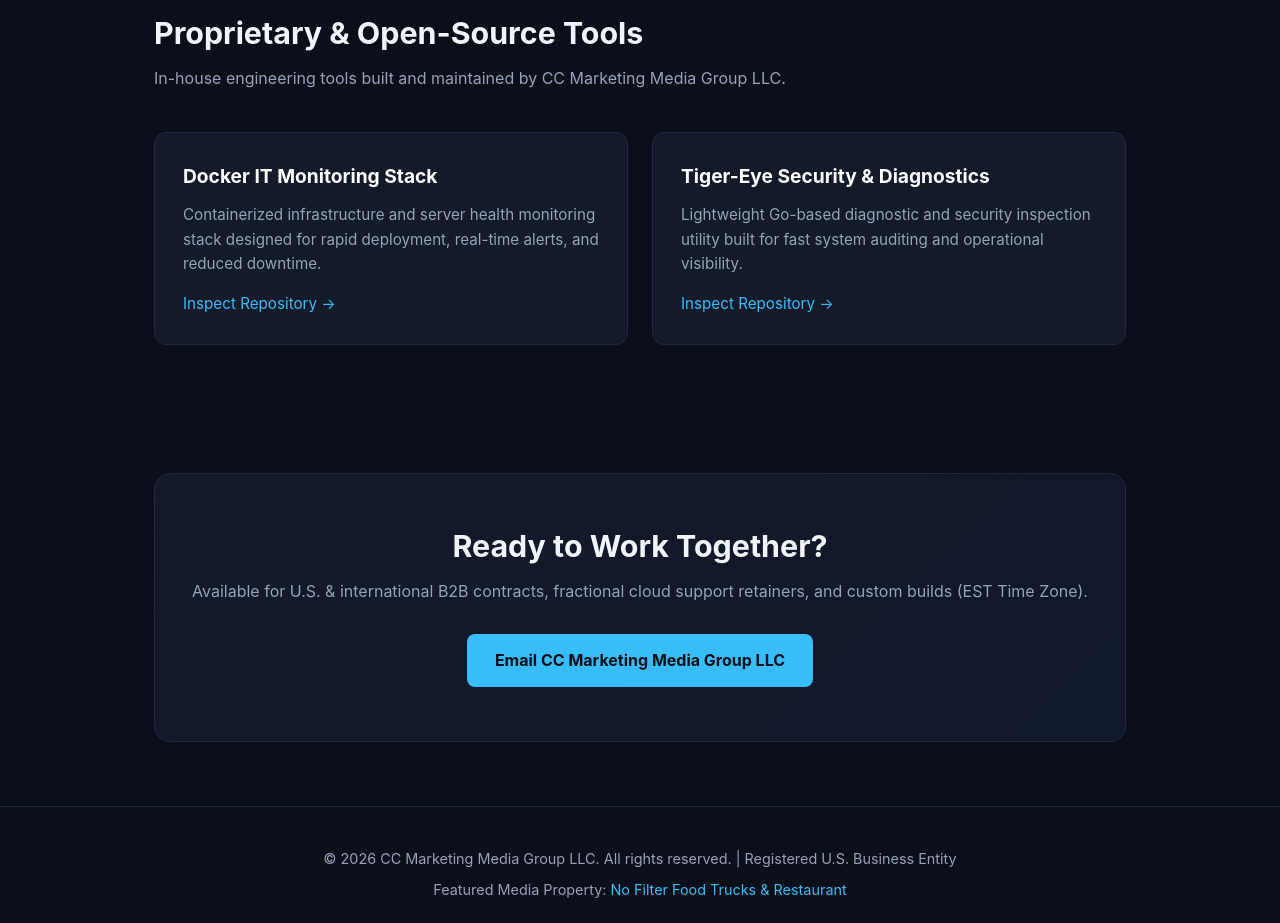
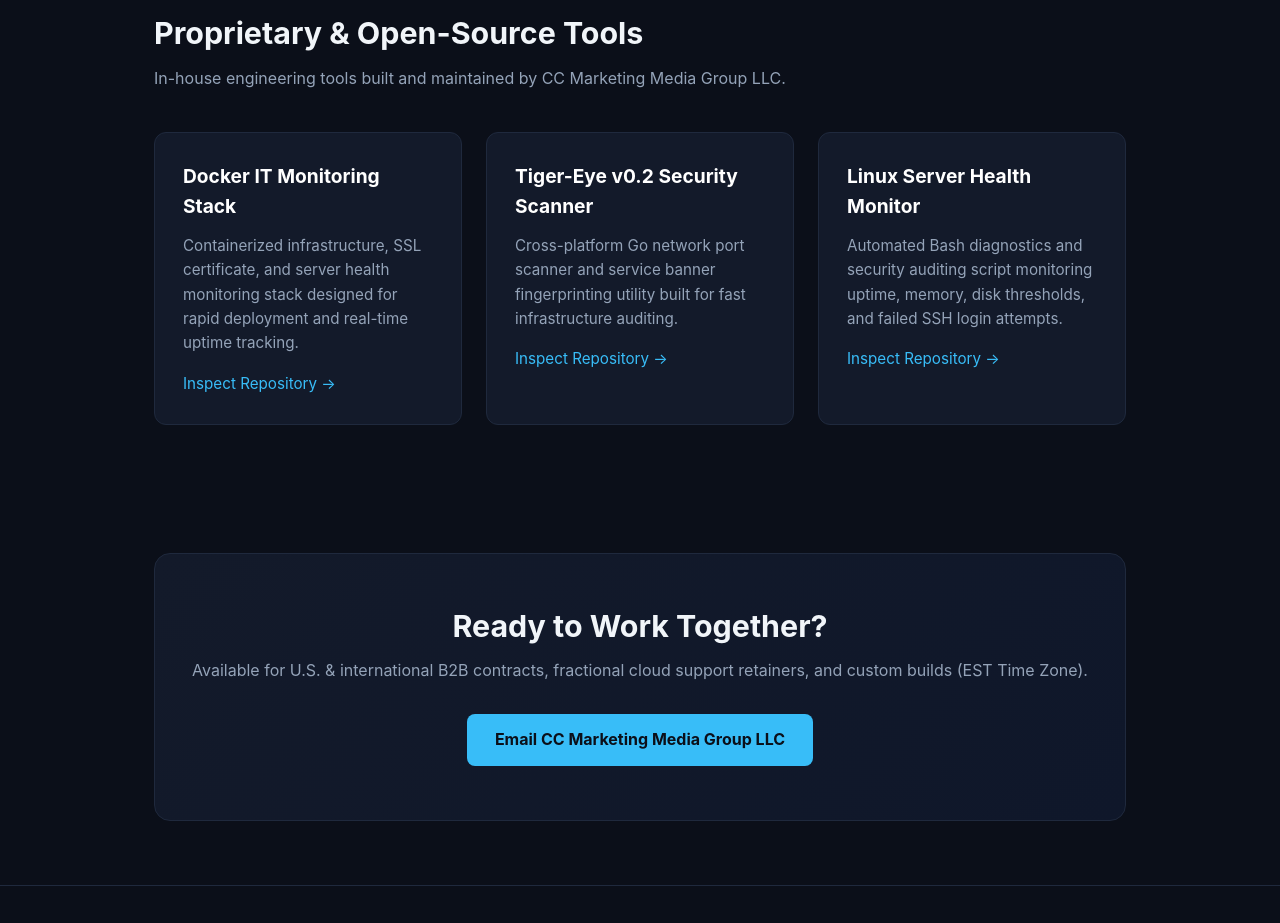
Before and after one commit to ccmarketingmediagroupllc/ccmarketingmediagroupllc.github.io, a plain HTML site: page index.html in a window 1280 px wide. Shown: the part 1480-2403 px from the top of the page. Drawn offline with Linux system fonts and the light colour scheme.

Commit message:
Revise tool descriptions and add new tools section
Updated descriptions for tools and added new tool details.

```diff
--- a/index.html
+++ b/index.html
@@ -180,22 +180,28 @@
     </div>
   </section>
 
-  <section id="tools">
+   <section id="tools">
     <h2>Proprietary & Open-Source Tools</h2>
     <p class="sub">In-house engineering tools built and maintained by CC Marketing Media Group LLC.</p>
     <div class="grid">
       <div class="card">
         <h3>Docker IT Monitoring Stack</h3>
-        <p>Containerized infrastructure and server health monitoring stack designed for rapid deployment, real-time alerts, and reduced downtime.</p>
+        <p>Containerized infrastructure, SSL certificate, and server health monitoring stack designed for rapid deployment and real-time uptime tracking.</p>
         <p style="margin-top:1rem;"><a href="https://github.com" target="_blank">Inspect Repository →</a></p>
       </div>
       <div class="card">
-        <h3>Tiger-Eye Security & Diagnostics</h3>
-        <p>Lightweight Go-based diagnostic and security inspection utility built for fast system auditing and operational visibility.</p>
+        <h3>Tiger-Eye v0.2 Security Scanner</h3>
+        <p>Cross-platform Go network port scanner and service banner fingerprinting utility built for fast infrastructure auditing.</p>
+        <p style="margin-top:1rem;"><a href="https://github.com" target="_blank">Inspect Repository →</a></p>
+      </div>
+      <div class="card">
+        <h3>Linux Server Health Monitor</h3>
+        <p>Automated Bash diagnostics and security auditing script monitoring uptime, memory, disk thresholds, and failed SSH login attempts.</p>
         <p style="margin-top:1rem;"><a href="https://github.com" target="_blank">Inspect Repository →</a></p>
       </div>
     </div>
   </section>
+
 
   <section id="contact">
     <div class="cta-box">
```
